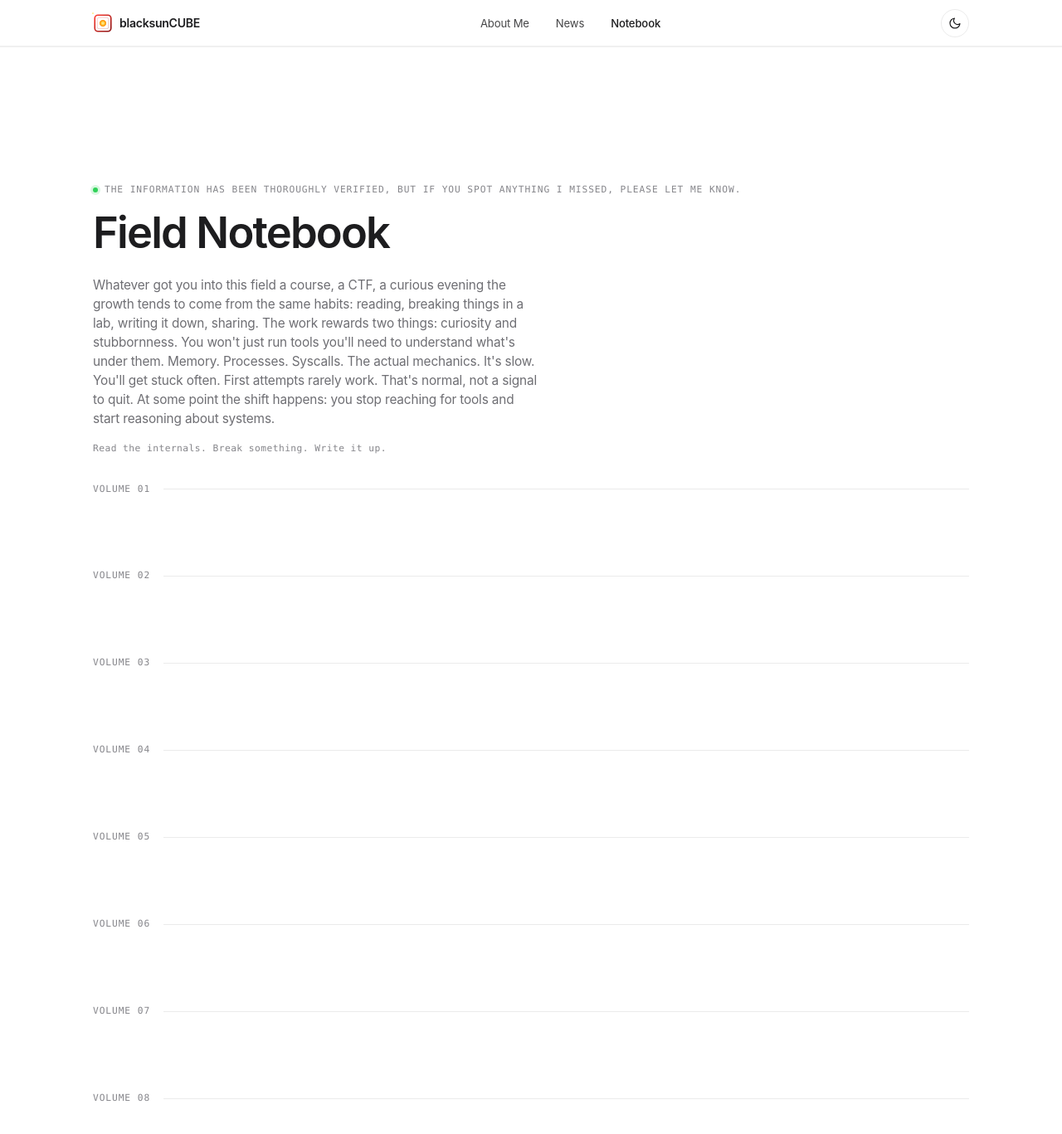
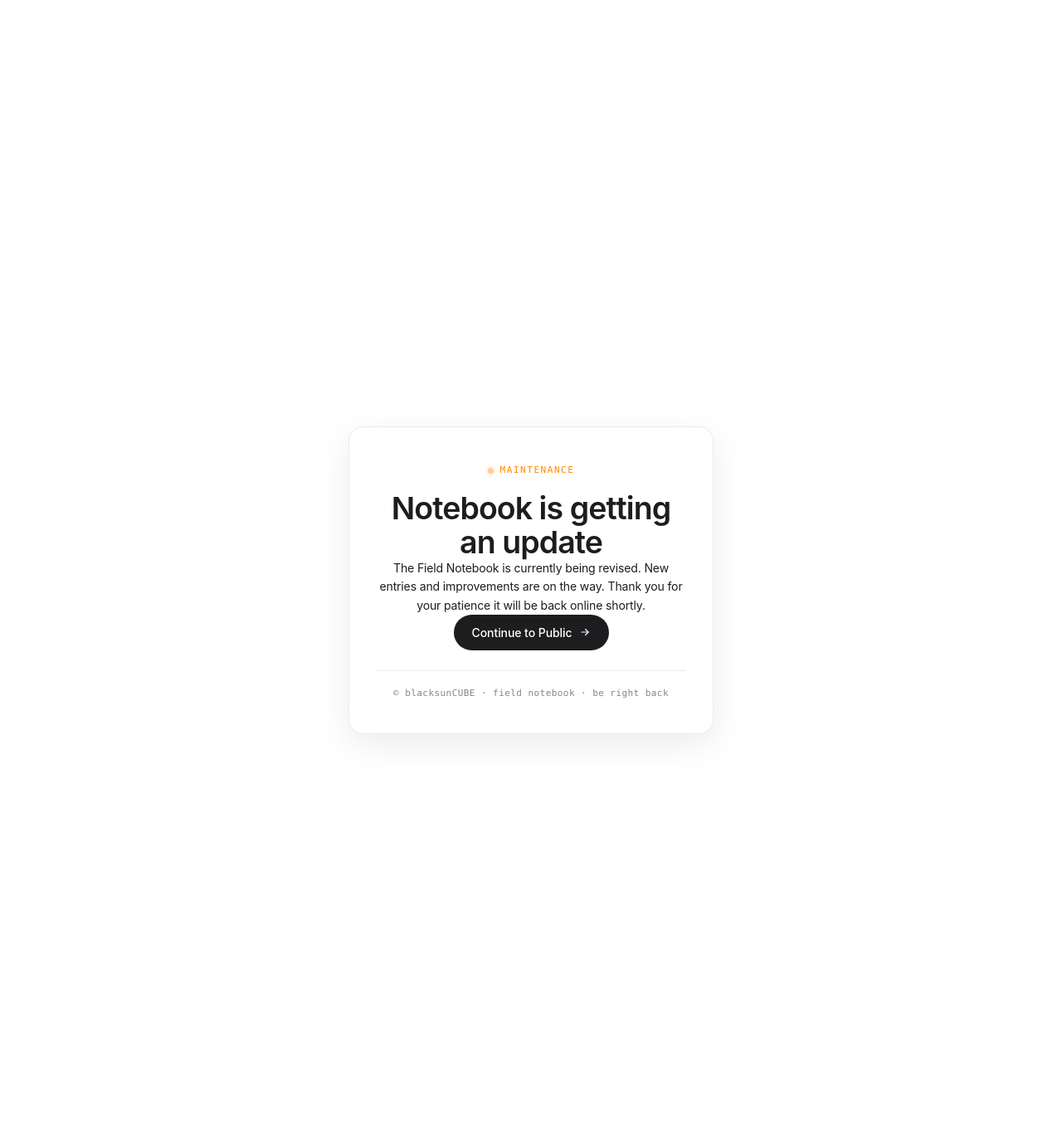
Before and after one commit to 0xAllow/0xallow.github.io, a Jekyll site: the page built from notebook/index.html, in a window 1280 px wide and 1400 px high. Shown: the top 1367 px of the window at 83% size. Built offline with Jekyll 4.4.1, drawn with Linux system fonts in a browser that asks for light colours; some of the changed text lies outside the part shown.

Commit message:
Update index.html

```diff
--- a/notebook/index.html
+++ b/notebook/index.html
@@ -1,76 +1,132 @@
 ---
 layout: default
 permalink: /notebook/
-title: Notebook
-description: Windows internals, Assembly, offensive and defensive research.
+title: Notebook is under Maintenance
+description: The Field Notebook is being updated.
 ---
 
-<section class="section">
-  <div class="container">
+<style>
+  /* Block page access — overlay covers everything */
+  .nb-maintenance-shield {
+    position: fixed;
+    inset: 0;
+    z-index: 9999;
+    background: var(--bg);
+    display: flex;
+    align-items: center;
+    justify-content: center;
+    padding: 24px;
+    animation: nbFadeIn 0.4s ease both;
+  }
+  @keyframes nbFadeIn {
+    from { opacity: 0; }
+    to   { opacity: 1; }
+  }
 
-    <header class="hero" style="padding-block: var(--sp-7) var(--sp-5);">
-      <span class="hero__eyebrow">The information has been thoroughly verified, but if you spot anything I missed, please let me know.</span>
-      <h1 class="hero__title">
-        Field Notebook
-        <em style="color: var(--text-muted); font-style: normal;"></em>
-      </h1>
-      <p class="hero__lead">
-        Whatever got you into this field a course, a CTF, a curious evening
-        the growth tends to come from the same habits: reading, breaking things
-        in a lab, writing it down, sharing. The work rewards two things:
-        curiosity and stubbornness. You won't just run tools  you'll need to
-        understand what's under them. Memory. Processes. Syscalls. The actual
-        mechanics. It's slow. You'll get stuck often. First attempts rarely
-        work. That's normal, not a signal to quit. At some point the shift
-        happens: you stop reaching for tools and start reasoning about systems.
-      </p>
-      <p style="font-family: var(--font-mono); font-size: var(--fs-micro); color: var(--text-subtle); letter-spacing: 0.04em; margin-top: var(--sp-3);">
-        Read the internals. Break something. Write it up.
-      </p>
-    </header>
+  .nb-maintenance-card {
+    max-width: 440px;
+    width: 100%;
+    padding: 40px 32px;
+    background: var(--surface);
+    border: 1px solid var(--border);
+    border-radius: 18px;
+    text-align: center;
+    box-shadow: var(--shadow-lg);
+    animation: nbRise 0.5s cubic-bezier(0.16, 1, 0.3, 1) both;
+  }
+  @keyframes nbRise {
+    from { opacity: 0; transform: translateY(12px) scale(0.98); }
+    to   { opacity: 1; transform: none; }
+  }
 
-    {% assign entries = site.notebook | sort: 'order' %}
+  .nb-maint-eyebrow {
+    display: inline-flex;
+    align-items: center;
+    gap: 8px;
+    font-family: var(--font-mono);
+    font-size: 11px;
+    letter-spacing: 0.14em;
+    text-transform: uppercase;
+    color: #ff8a00;
+    margin-bottom: 16px;
+  }
+  .nb-maint-eyebrow::before {
+    content: "";
+    width: 7px; height: 7px;
+    border-radius: 50%;
+    background: #ff8a00;
+    box-shadow: 0 0 0 3px rgba(255, 138, 0, 0.2);
+    animation: nbPulse 1.6s ease-in-out infinite;
+  }
+  @keyframes nbPulse {
+    0%, 100% { opacity: 1; }
+    50%      { opacity: 0.4; }
+  }
 
-    {% if entries.size > 0 %}
+  .nb-maint-card h1 {
+    font-size: 26px;
+    font-weight: 600;
+    letter-spacing: -0.022em;
+    line-height: 1.2;
+    margin-bottom: 12px;
+    color: var(--text);
+  }
 
-      {% assign volumes = entries | map: "volume" | uniq | sort %}
+  .nb-maint-card p {
+    font-size: 15px;
+    line-height: 1.55;
+    color: var(--text-muted);
+    margin-bottom: 24px;
+  }
 
-      {% for vol in volumes %}
-        <section class="nb-volume">
-          <header class="nb-volume__head">
-            <span class="nb-volume__label">Volume {{ vol }}</span>
-            <span class="nb-volume__line" aria-hidden="true"></span>
-          </header>
+  .nb-maint-btn {
+    display: inline-flex;
+    align-items: center;
+    justify-content: center;
+    gap: 8px;
+    padding: 11px 22px;
+    font-size: 14px;
+    font-weight: 500;
+    border: none;
+    border-radius: 999px;
+    background: var(--text);
+    color: var(--bg);
+    cursor: pointer;
+    transition: transform 180ms ease, opacity 180ms ease;
+    text-decoration: none;
+    letter-spacing: -0.005em;
+  }
+  .nb-maint-btn:hover { opacity: 0.88; }
+  .nb-maint-btn:active { transform: scale(0.97); }
+  .nb-maint-btn svg { width: 14px; height: 14px; }
 
-          <ul class="nb-grid">
-            {% assign vol_entries = entries | where: "volume", vol | sort: "order" %}
-            {% for e in vol_entries %}
-              <li class="nb-card">
-                <a class="nb-card__link"
-                   href="{{ e.url | relative_url }}"
-                   target="_blank"
-                   rel="noopener">
-                  <span class="nb-card__meta">
-                    <span class="nb-card__vol">vol. {{ e.volume }}</span>
-                    <span class="nb-card__sep" aria-hidden="true">·</span>
-                    <span class="nb-card__entry">entry {{ e.entry }}</span>
-                  </span>
-                  <h3 class="nb-card__title">{{ e.title }}</h3>
-                  {% if e.description %}<p class="nb-card__desc">{{ e.description }}</p>{% endif %}
-                  <span class="nb-card__cta">
-                    Read entry
-                    <svg viewBox="0 0 24 24" fill="none" stroke="currentColor" stroke-width="2" stroke-linecap="round" stroke-linejoin="round" aria-hidden="true"><path d="M7 17L17 7"/><path d="M8 7h9v9"/></svg>
-                  </span>
-                </a>
-              </li>
-            {% endfor %}
-          </ul>
-        </section>
-      {% endfor %}
+  .nb-maint-foot {
+    margin-top: 24px;
+    padding-top: 18px;
+    border-top: 1px solid var(--border);
+    font-family: var(--font-mono);
+    font-size: 11px;
+    color: var(--text-subtle);
+    letter-spacing: 0.04em;
+  }
 
-    {% else %}
-      <p style="color: var(--text-muted);">No entries yet. First volume coming soon.</p>
-    {% endif %}
+  /* Prevent scrolling / accessing content behind */
+  html, body { overflow: hidden !important; }
+</style>
 
+<div class="nb-maintenance-shield" role="dialog" aria-modal="true" aria-labelledby="nb-maint-title">
+  <div class="nb-maintenance-card">
+    <span class="nb-maint-eyebrow">Maintenance</span>
+    <h1 id="nb-maint-title">Notebook is getting an update</h1>
+    <p>
+      The Field Notebook is currently being revised. New entries and
+      improvements are on the way. Thank you for your patience
+      it will be back online shortly.
+    </p>
+    <a class="nb-maint-btn" href="{{ '/public/' | relative_url }}">
+      Continue to Public
+      <svg viewBox="0 0 24 24" fill="none" stroke="currentColor" stroke-width="2" stroke-linecap="round" stroke-linejoin="round" aria-hidden="true"><path d="M5 12h14"/><path d="M13 6l6 6-6 6"/></svg>
+    </a>
+    <p class="nb-maint-foot">© blacksunCUBE · field notebook · be right back</p>
   </div>
-</section>
+</div>
```
